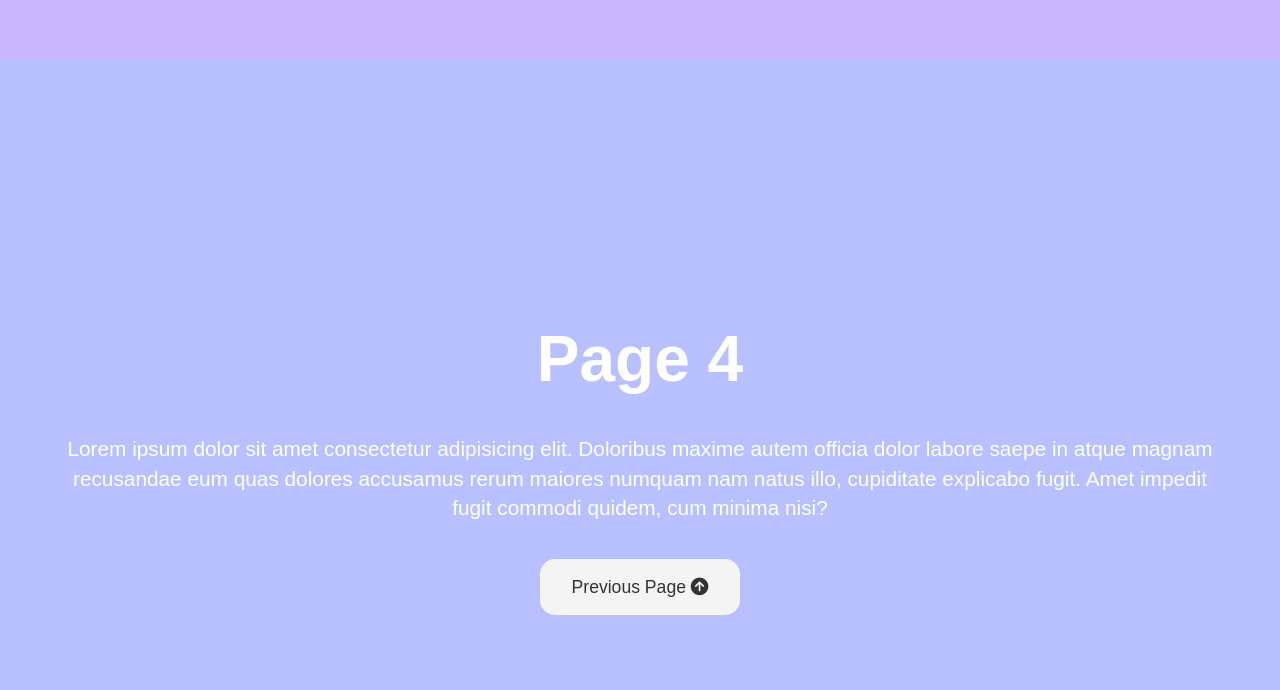
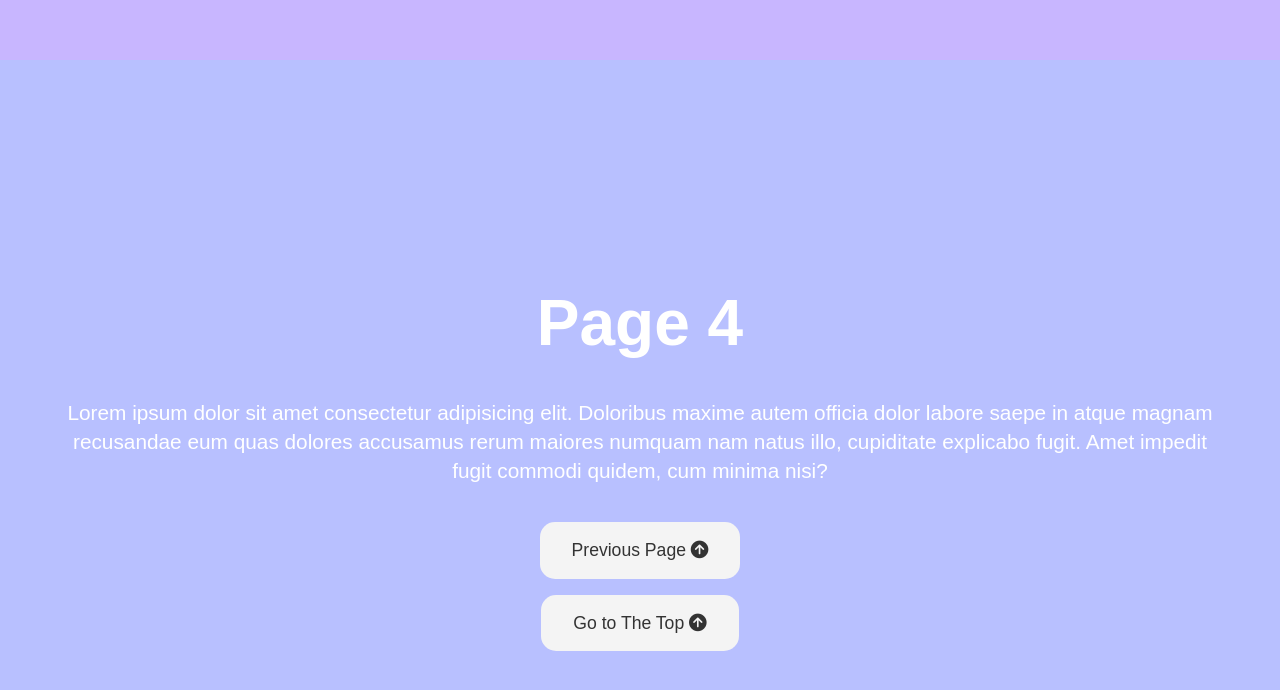
Before and after one commit to zehracelik4/Presentation-Website, a plain HTML site: page index.html in a window 1280 px wide. Shown: the part 2340-3030 px from the top of the page. Drawn offline with nearby package versions, Linux system fonts and the light colour scheme.

Commit message:
added btn to go to the top

```diff
--- a/index.html
+++ b/index.html
@@ -41,6 +41,9 @@
         <a href="#page-3" class="btn">
             Previous Page <i class="fas fa-arrow-circle-up"></i>
         </a>
+        <a href="#page-1" class="btn">
+            Go to The Top <i class="fas fa-arrow-circle-up"></i>
+        </a>
     </section>
 
     <script src="https://code.jquery.com/jquery-3.7.1.min.js" integrity="sha256-/JqT3SQfawRcv/BIHPThkBvs0OEvtFFmqPF/lYI/Cxo=" crossorigin="anonymous"></script>
```
